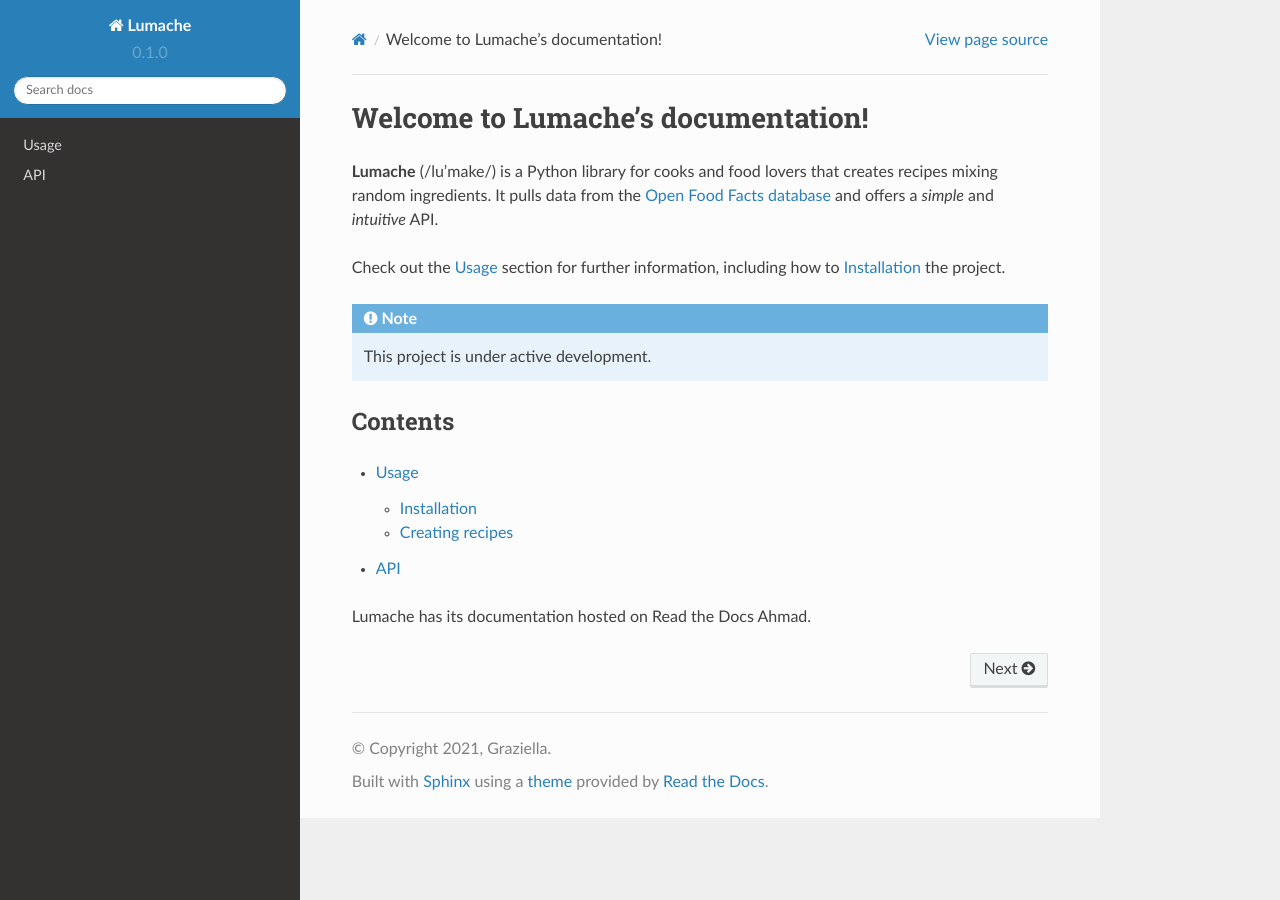
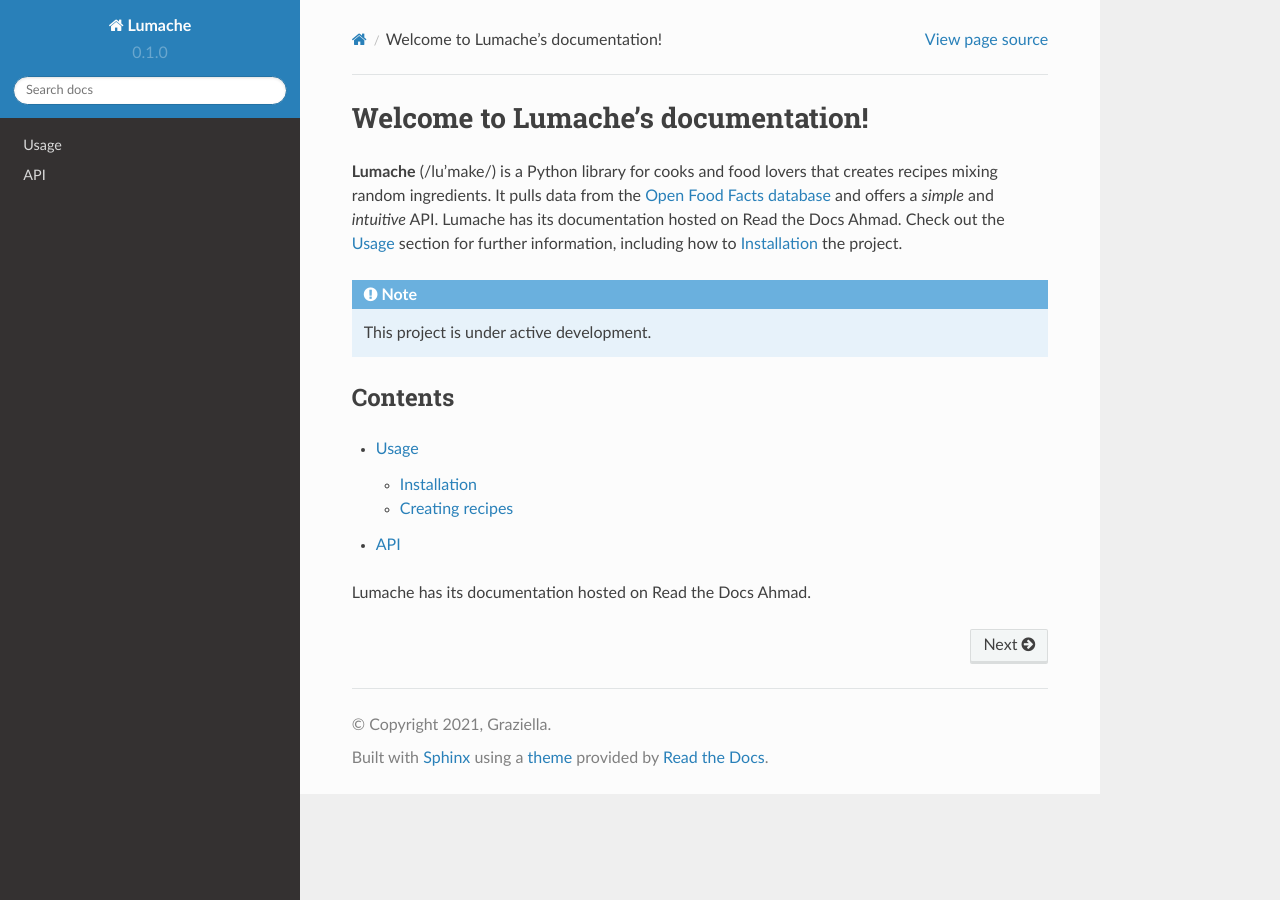
Before and after one commit to Ahmadhashem86/rtd-tutorial, a Sphinx documentation site: the page built from docs/source/index.rst, in a window 1280 px wide. Built offline with Sphinx 7.4.7 and the Read the Docs theme 2.0.0, drawn with Linux system fonts in a browser that asks for light colours.

Commit message:
Update index.rst

```diff
--- a/docs/source/index.rst
+++ b/docs/source/index.rst
@@ -5,7 +5,7 @@ Welcome to Lumache's documentation!
 that creates recipes mixing random ingredients.
 It pulls data from the `Open Food Facts database <https://world.openfoodfacts.org/>`_
 and offers a *simple* and *intuitive* API.
-
+Lumache has its documentation hosted on Read the Docs Ahmad.
 Check out the :doc:`usage` section for further information, including
 how to :ref:`installation` the project.
 
```
